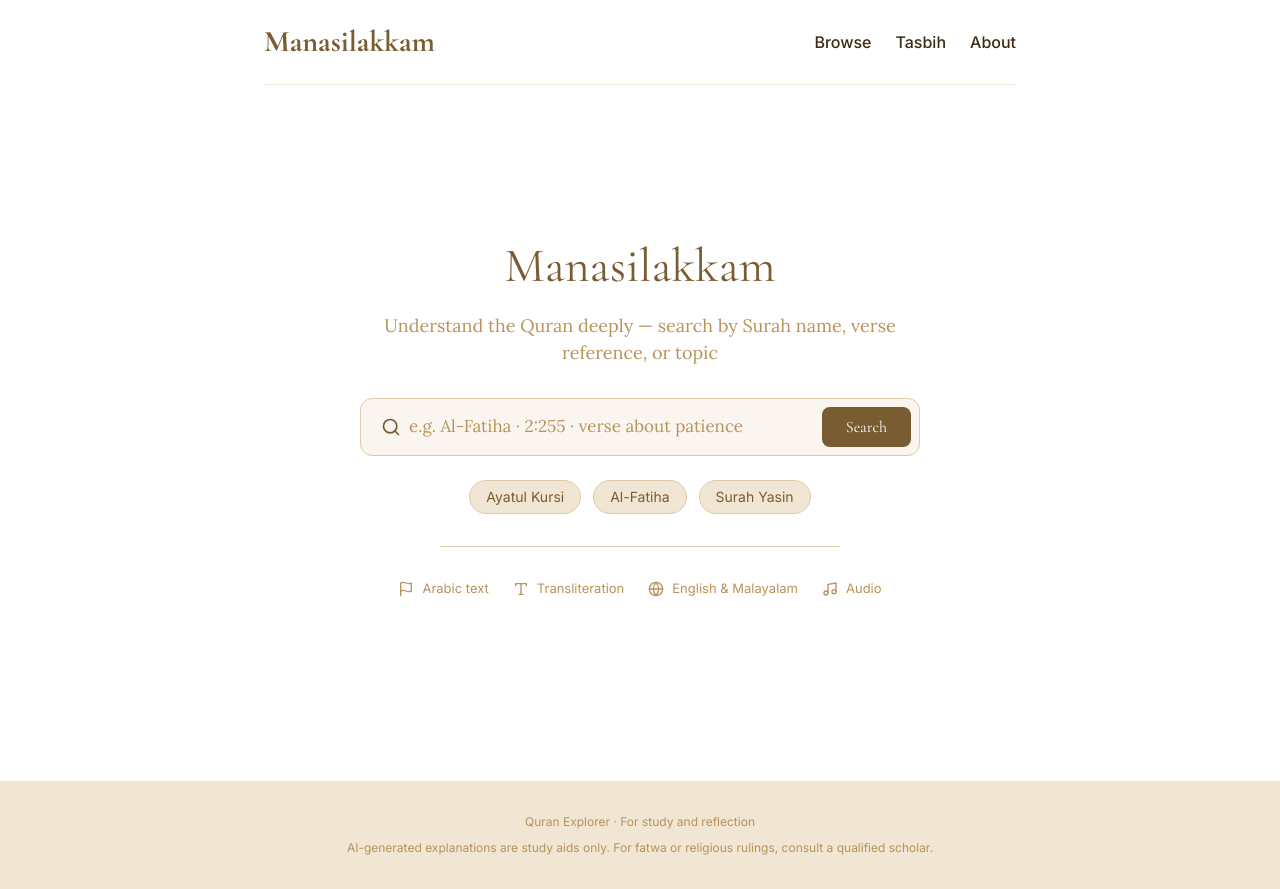
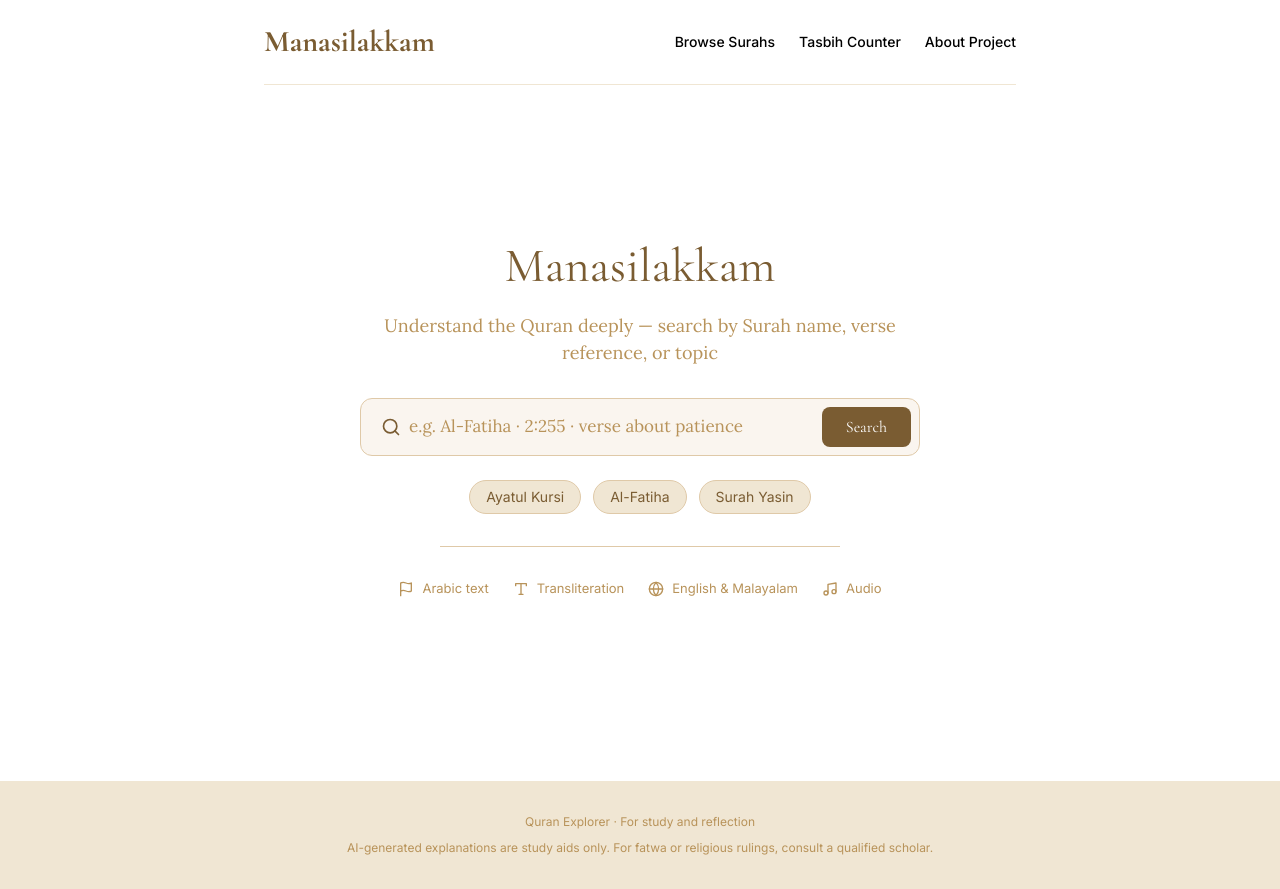
Before and after one commit to hashiiym/Manasilakkam, a React (Vite) app in the folder quran-explorer/: page / in a window 1280 px wide. Built offline with nearby package versions, Linux system fonts and the light colour scheme.

Commit message:
style(ui): configure active route tracking highlights for navigation menu items

```diff
--- a/quran-explorer/src/components/layout/Header.jsx
+++ b/quran-explorer/src/components/layout/Header.jsx
@@ -1,11 +1,24 @@
 import React, { useState } from 'react';
-import { Link } from 'react-router-dom';
+import { Link, useLocation } from 'react-router-dom';
 
 const Header = () => {
   const [isOpen, setIsOpen] = useState(false);
+  const location = useLocation();
 
   const toggleMenu = () => setIsOpen(!isOpen);
   const closeMenu = () => setIsOpen(false);
+
+  const getDesktopLinkClass = (path) => {
+    return location.pathname === path
+      ? "text-sm font-semibold text-sandal-800"
+      : "text-sm font-medium text-sandal-600 hover:text-sandal-900 transition-colors";
+  };
+
+  const getMobileLinkClass = (path, baseClasses) => {
+    return location.pathname === path
+      ? `${baseClasses} text-sm font-semibold text-sandal-800`
+      : `${baseClasses} text-sm font-medium text-sandal-600 hover:text-sandal-900 transition-colors`;
+  };
 
   return (
     <header className="py-4 md:py-6 flex items-center justify-between border-b border-sandal-100 mb-8 relative z-50">
@@ -14,15 +27,15 @@
       </Link>
 
       {/* Desktop Nav */}
-      <nav className="hidden md:flex gap-6 text-sandal-900 font-inter font-medium">
-        <Link to="/browse" className="hover:text-sandal-700 transition-colors">
-          Browse
+      <nav className="hidden md:flex gap-6 font-inter items-center">
+        <Link to="/browse" className={getDesktopLinkClass('/browse')}>
+          Browse Surahs
         </Link>
-        <Link to="/tasbih" className="hover:text-sandal-700 transition-colors">
-          Tasbih
+        <Link to="/tasbih" className={getDesktopLinkClass('/tasbih')}>
+          Tasbih Counter
         </Link>
-        <Link to="/about" className="hover:text-sandal-700 transition-colors">
-          About
+        <Link to="/about" className={getDesktopLinkClass('/about')}>
+          About Project
         </Link>
       </nav>
 
@@ -44,27 +57,27 @@
       {/* Mobile Nav Dropdown */}
       {isOpen && (
         <div className="absolute top-full left-0 right-0 bg-white border-b border-sandal-200 shadow-sm md:hidden animate-fadeIn">
-          <nav className="flex flex-col py-2 px-4 text-sandal-900 font-inter font-medium">
+          <nav className="flex flex-col py-2 px-4 font-inter">
             <Link
               to="/browse"
-              className="py-3 border-b border-sandal-100 hover:text-sandal-700"
+              className={getMobileLinkClass('/browse', 'py-3 border-b border-sandal-100')}
               onClick={closeMenu}
             >
               Browse Surahs
             </Link>
             <Link
               to="/tasbih"
-              className="py-3 border-b border-sandal-100 hover:text-sandal-700"
+              className={getMobileLinkClass('/tasbih', 'py-3 border-b border-sandal-100')}
               onClick={closeMenu}
             >
-              Digital Tasbih
+              Tasbih Counter
             </Link>
             <Link
               to="/about"
-              className="py-3 hover:text-sandal-700"
+              className={getMobileLinkClass('/about', 'py-3')}
               onClick={closeMenu}
             >
-              About
+              About Project
             </Link>
           </nav>
         </div>
```
